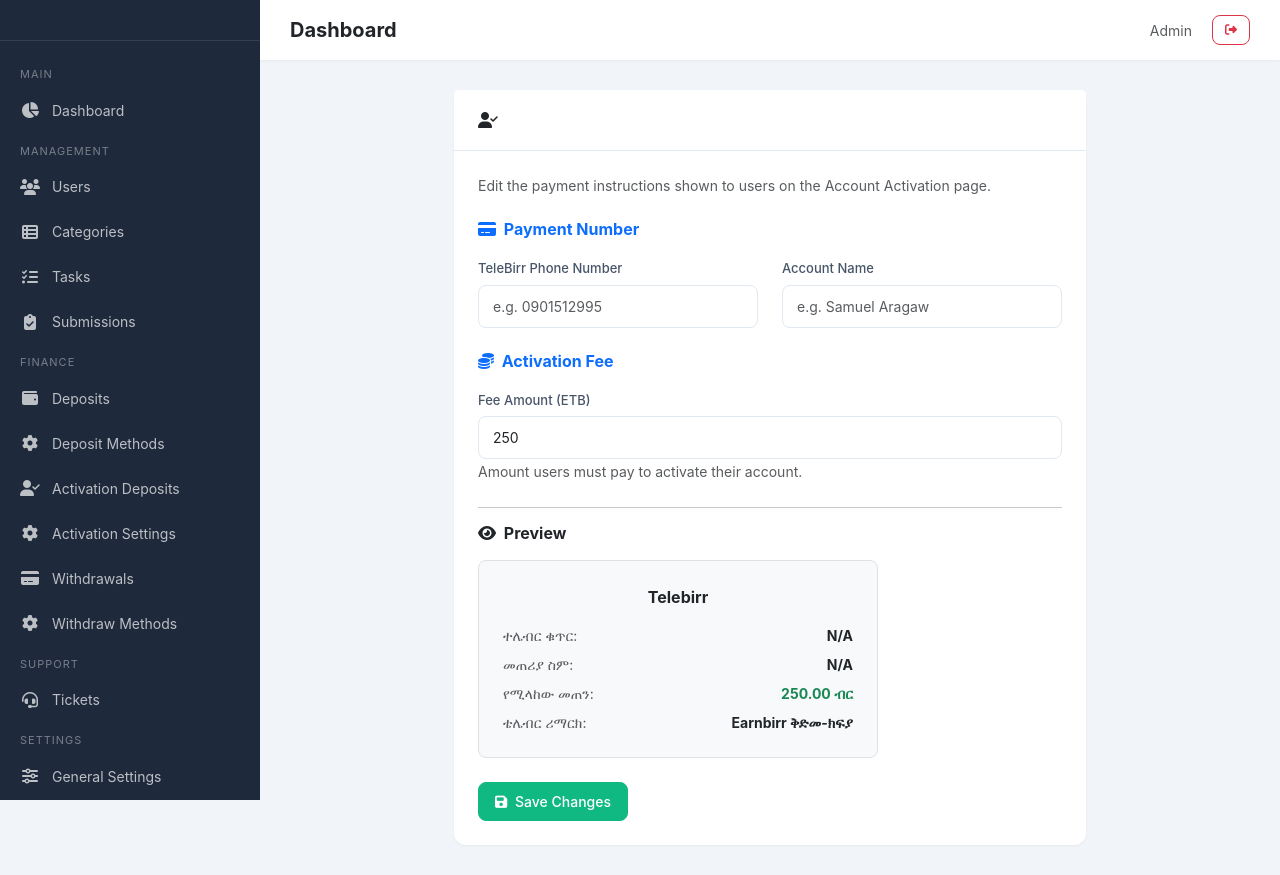
After one commit to halazab/earnbirr, a Laravel app: template core/resources/views/admin/deposits/activation_settings.blade.php in a window 1280 px wide. The commit adds this page. Run offline with Laravel 12, Linux system fonts and the light colour scheme; the template is opened without the code that fills it, so the values that code supplies are empty; parts of the project's set-up code (start-up, migrations or seed data) failed here and were passed over.

Commit message:
Admin submission date filter, task sort by submission status, activation settings page

```diff
--- a/core/app/Models/Task.php
+++ b/core/app/Models/Task.php
@@ -35,10 +35,10 @@ class Task extends Model
 
     public function scopeAvailable($query)
     {
-        return $query->where('status', 1)
+        return $query->where('tasks.status', 1)
             ->where(function ($q) {
-                $q->whereNull('end_date')->orWhere('end_date', '>', now());
+                $q->whereNull('tasks.end_date')->orWhere('tasks.end_date', '>', now());
             })
-            ->where('remaining_slots', '>', 0);
+            ->where('tasks.remaining_slots', '>', 0);
     }
 }
--- /dev/null
+++ b/core/resources/views/admin/deposits/activation_settings.blade.php
@@ -0,0 +1,94 @@
+@extends('admin.layouts.master')
+@section('content')
+<div class="row justify-content-center">
+    <div class="col-lg-8">
+        <div class="card">
+            <div class="card-header">
+                <i class="fas fa-user-check me-2"></i> {{ $pageTitle }}
+            </div>
+            <div class="card-body">
+                <p class="text-muted small mb-4">Edit the payment instructions shown to users on the Account Activation page.</p>
+
+                <form action="{{ route('admin.deposits.activation.settings.update') }}" method="POST">
+                    @csrf
+
+                    <h6 class="fw-bold text-primary mb-3"><i class="fas fa-credit-card me-1"></i> Payment Number</h6>
+                    <div class="row mb-4">
+                        <div class="col-md-6 mb-3 mb-md-0">
+                            <label class="form-label">TeleBirr Phone Number</label>
+                            <input type="text" name="phone_number" class="form-control @error('phone_number') is-invalid @enderror"
+                                   value="{{ old('phone_number', $method->phone_number ?? '') }}" placeholder="e.g. 0901512995" required>
+                            @error('phone_number')
+                                <div class="invalid-feedback">{{ $message }}</div>
+                            @enderror
+                        </div>
+                        <div class="col-md-6">
+                            <label class="form-label">Account Name</label>
+                            <input type="text" name="account_name" class="form-control @error('account_name') is-invalid @enderror"
+                                   value="{{ old('account_name', $method->account_name ?? '') }}" placeholder="e.g. Samuel Aragaw" required>
+                            @error('account_name')
+                                <div class="invalid-feedback">{{ $message }}</div>
+                            @enderror
+                        </div>
+                    </div>
+
+                    <h6 class="fw-bold text-primary mb-3"><i class="fas fa-coins me-1"></i> Activation Fee</h6>
+                    <div class="mb-4">
+                        <label class="form-label">Fee Amount (ETB)</label>
+                        <input type="number" step="any" name="activation_fee" class="form-control @error('activation_fee') is-invalid @enderror"
+                               value="{{ old('activation_fee', $setting->activation_fee ?? 250) }}" min="1" required>
+                        @error('activation_fee')
+                            <div class="invalid-feedback">{{ $message }}</div>
+                        @enderror
+                        <small class="text-muted">Amount users must pay to activate their account.</small>
+                    </div>
+
+                    <hr>
+
+                    <h6 class="fw-bold mb-3"><i class="fas fa-eye me-1"></i> Preview</h6>
+                    <div class="border rounded-3 p-4 bg-light mb-4" style="max-width:400px;">
+                        <div class="text-center mb-3">
+                            <strong class="fs-6">Telebirr</strong>
+                        </div>
+                        <div class="small text-dark">
+                            <div class="d-flex justify-content-between mb-2">
+                                <span class="text-muted">ተሌብር ቁጥር:</span>
+                                <span class="fw-bold" id="preview-phone">{{ $method->phone_number ?? 'N/A' }}</span>
+                            </div>
+                            <div class="d-flex justify-content-between mb-2">
+                                <span class="text-muted">መጠሪያ ስም:</span>
+                                <span class="fw-bold" id="preview-name">{{ $method->account_name ?? 'N/A' }}</span>
+                            </div>
+                            <div class="d-flex justify-content-between mb-2">
+                                <span class="text-muted">የሚላከው መጠን:</span>
+                                <span class="fw-bold text-success" id="preview-fee">{{ number_format($setting->activation_fee ?? 250, 2) }} ብር</span>
+                            </div>
+                            <div class="d-flex justify-content-between">
+                                <span class="text-muted">ቴሌብር ሪማርክ:</span>
+                                <span class="fw-bold">Earnbirr ቅድመ-ክፍያ</span>
+                            </div>
+                        </div>
+                    </div>
+
+                    <button type="submit" class="btn btn-primary"><i class="fas fa-save me-1"></i> Save Changes</button>
+                </form>
+            </div>
+        </div>
+    </div>
+</div>
+@endsection
+
+@push('script')
+<script>
+    $('input[name="phone_number"]').on('input', function() {
+        $('#preview-phone').text($(this).val() || 'N/A');
+    });
+    $('input[name="account_name"]').on('input', function() {
+        $('#preview-name').text($(this).val() || 'N/A');
+    });
+    $('input[name="activation_fee"]').on('input', function() {
+        const val = parseFloat($(this).val()) || 0;
+        $('#preview-fee').text(val.toLocaleString('en', {minimumFractionDigits:2, maximumFractionDigits:2}) + ' ብር');
+    });
+</script>
+@endpush
--- a/core/resources/views/admin/layouts/master.blade.php
+++ b/core/resources/views/admin/layouts/master.blade.php
@@ -205,8 +205,11 @@
             <a href="{{ route('admin.deposits.methods') }}" class="{{ request()->routeIs('admin.deposits.methods*') ? 'active' : '' }}">
                 <i class="fas fa-cog"></i> Deposit Methods
             </a>
-            <a href="{{ route('admin.deposits.activation') }}" class="{{ request()->routeIs('admin.deposits.activation*') ? 'active' : '' }}">
-                <i class="fas fa-user-check"></i> Activation
+            <a href="{{ route('admin.deposits.activation') }}" class="{{ request()->routeIs('admin.deposits.activation') && !request()->routeIs('admin.deposits.activation.settings') ? 'active' : '' }}">
+                <i class="fas fa-user-check"></i> Activation Deposits
+            </a>
+            <a href="{{ route('admin.deposits.activation.settings') }}" class="{{ request()->routeIs('admin.deposits.activation.settings*') ? 'active' : '' }}">
+                <i class="fas fa-cog"></i> Activation Settings
             </a>
             <a href="{{ route('admin.withdrawals.all') }}" class="{{ request()->routeIs('admin.withdrawals.*') && !request()->routeIs('admin.withdrawals.methods*') ? 'active' : '' }}">
                 <i class="fas fa-credit-card"></i> Withdrawals
--- a/core/routes/admin.php
+++ b/core/routes/admin.php
@@ -83,6 +83,8 @@ Route::middleware('admin')->prefix('admin')->name('admin.')->group(function () {
         Route::post('methods/store/{id?}', 'methodStore')->name('methods.store');
         Route::post('methods/toggle-status/{id}', 'methodToggleStatus')->name('methods.toggle.status');
         Route::post('methods/delete/{id}', 'methodDelete')->name('methods.delete');
+        Route::get('activation-settings', 'activationSettings')->name('activation.settings');
+        Route::post('activation-settings', 'activationSettingsUpdate')->name('activation.settings.update');
     });
 
     Route::controller(WithdrawalController::class)->prefix('withdrawals')->name('withdrawals.')->group(function () {
```
Also changed, not shown: core/app/Http/Controllers/Admin/DepositController.php (+43 -0 lines), core/app/Http/Controllers/Admin/TaskController.php (+19 -1 lines), core/app/Http/Controllers/User/TaskController.php (+16 -6 lines), core/resources/views/admin/tasks/submissions.blade.php (+10 -1 lines).
